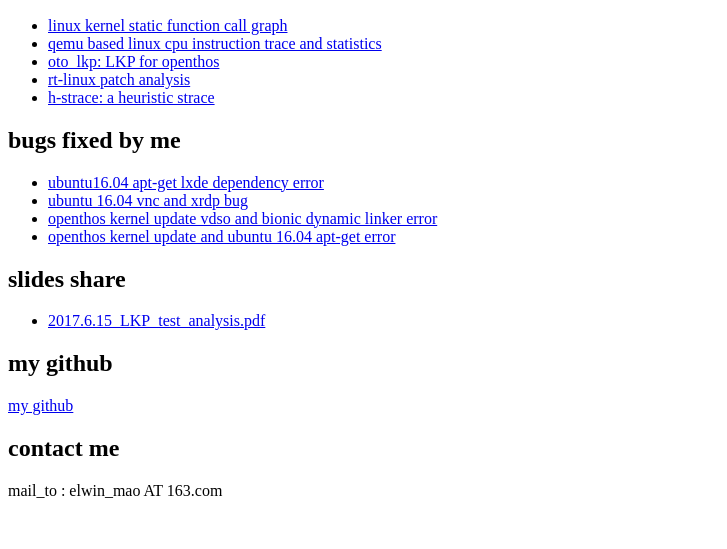
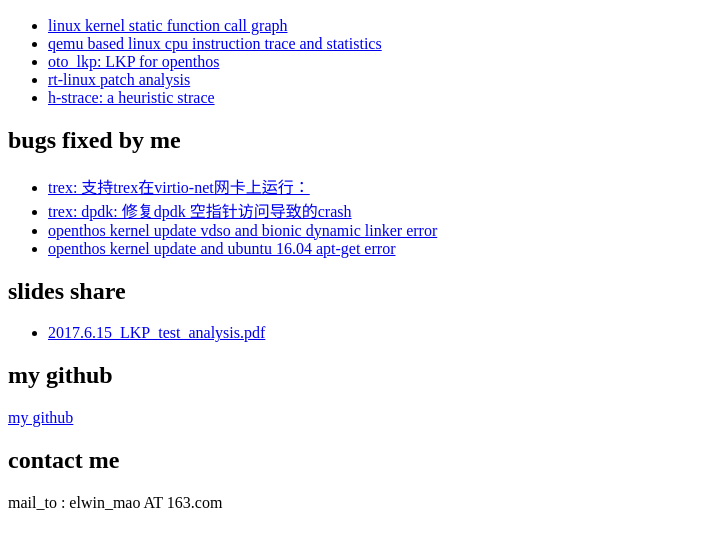
Before and after one commit to ELWIN-MAO/ELWIN-MAO.github.io, a plain HTML site: page index.html in a window 1280 px wide. Shown: the part 119-668 px from the top of the page, without its empty margins (0-727 px from the left). Drawn offline with Linux system fonts and the light colour scheme.

Commit message:
Update index.html

```diff
--- a/index.html
+++ b/index.html
@@ -34,9 +34,15 @@
 
 <h2>bugs fixed by me</h2>
 <ul>
-  <li><a href="https://bugs.launchpad.net/ubuntu/+source/lxde-metapackages/+bug/1761758"  target="_blank">ubuntu16.04 apt-get lxde dependency error</a>
-</li>
-  <li><a href="https://bugs.launchpad.net/ubuntu/+source/vnc4/+bug/1770582"  target="_blank">ubuntu 16.04 vnc and xrdp bug</a></li>
+
+
+   <li><a href="https://github.com/cisco-system-traffic-generator/trex-core/commit/17d9c4f38a79a3fc95c58feb253abfbc1df37f98"  target="_blank">trex: 支持trex在virtio-net网卡上运行：</a></li>
+
+
+   <li><a href="http://git.dpdk.org/next/dpdk-next-net-brcm/commit/?id=13d625663eb935f1dbcb7ed24dd7752335de0fc4"  target="_blank">trex: dpdk: 修复dpdk 空指针访问导致的crash</a></li>
+
+
+
   <li><a href="lkp/LKP测试研究.htm"  target="_blank">openthos kernel update  vdso and bionic dynamic linker error</a>
 </li>
   <li><a href="https://github.com/openthos/oto_external_lkp/blob/master/doc/android_kernel_regression.txt"  target="_blank">openthos kernel update  and ubuntu 16.04 apt-get error</a></li>
```
